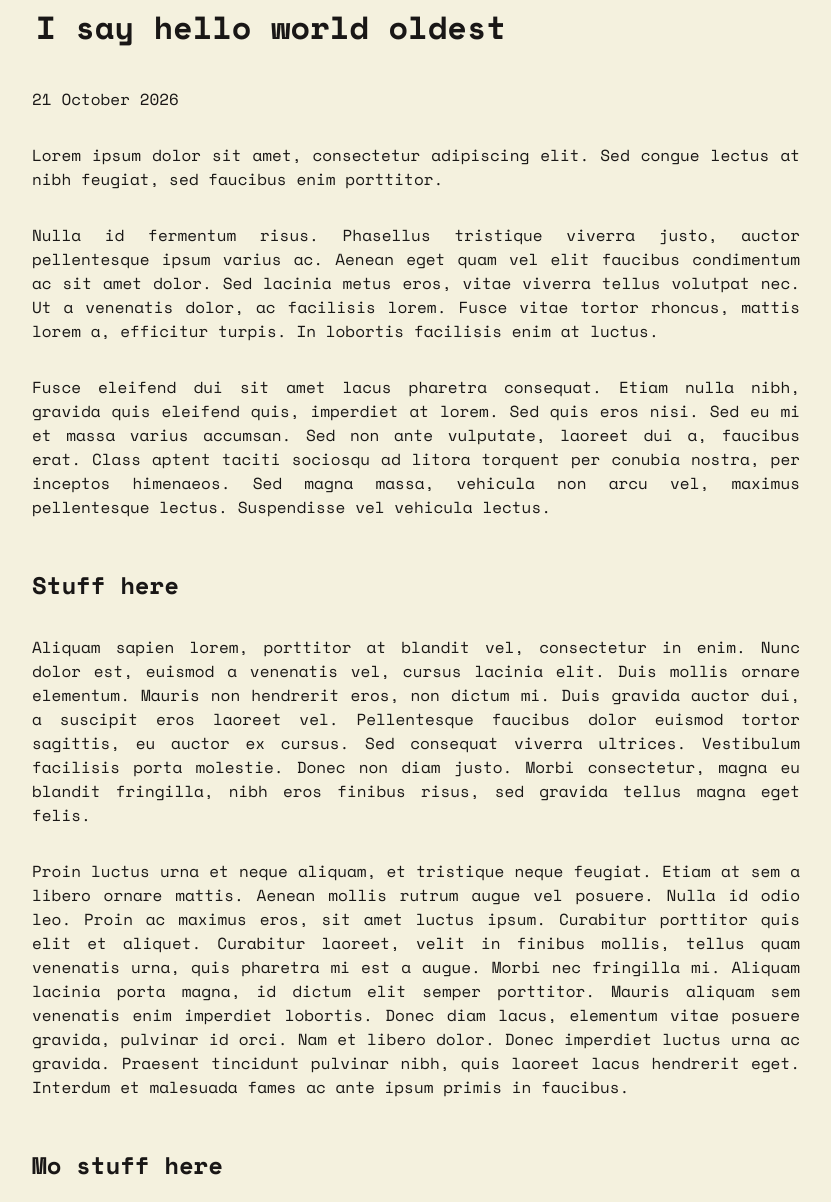
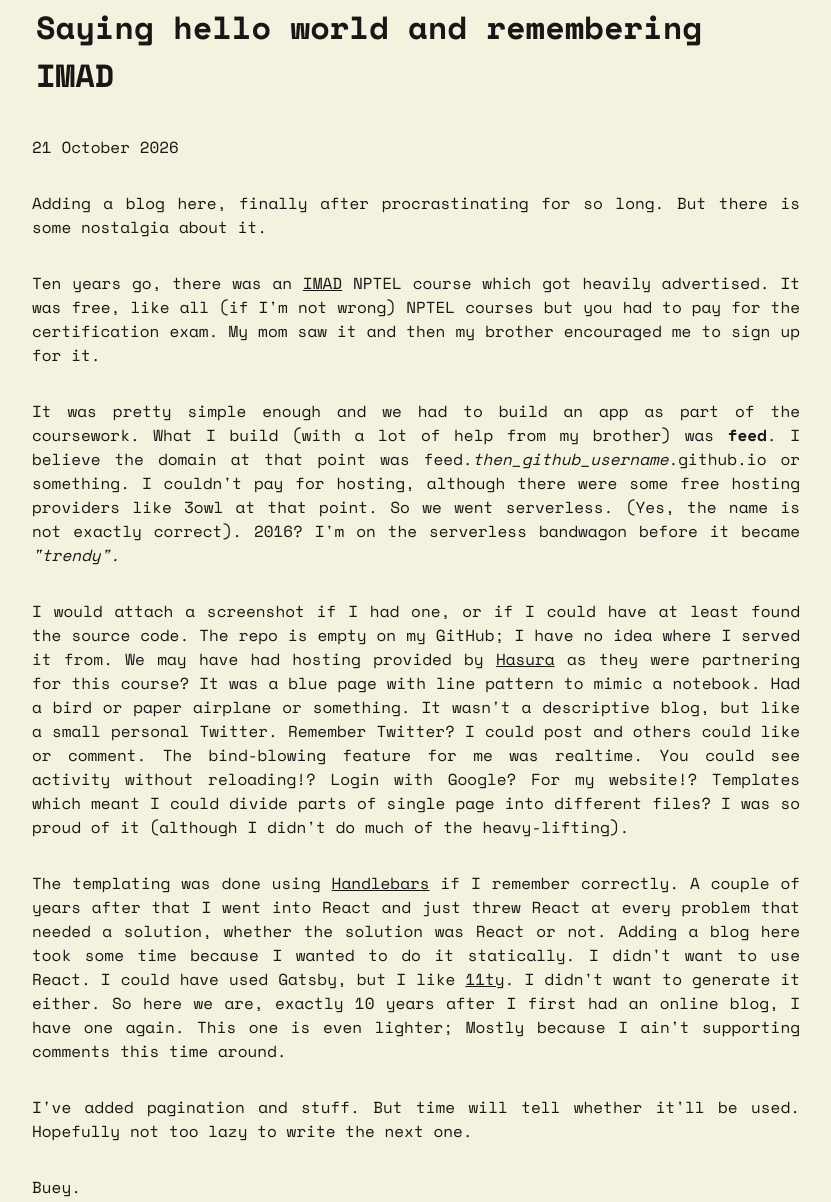
Before and after one commit to aadithyen/aadithyen.me, an Eleventy site: page blog/00_hello_world.md in a window 1280 px wide. Shown: the part 221-1423 px from the top of the page, without its empty margins (224-1055 px from the left). Built offline with nearby package versions, Linux system fonts and the light colour scheme; Eleventy itself is replaced by a stand-in of ours; files that its build step writes are made by us from their sources.

Commit message:
first post and finalize blog

```diff
--- a/blog/00_hello_world.md
+++ b/blog/00_hello_world.md
@@ -1,33 +1,46 @@
 ---
-title: I say hello world oldest
+title: Saying hello world and remembering IMAD
 description: Adding a blog here, so first post has to be hello world!
 ---
 
-Lorem ipsum dolor sit amet, consectetur adipiscing elit. Sed congue lectus at nibh feugiat, sed faucibus enim porttitor.
+Adding a blog here, finally after procrastinating for so long. But there is some
+nostalgia about it.
 
-Nulla id fermentum risus. Phasellus tristique viverra justo, auctor pellentesque ipsum varius ac. Aenean eget quam vel elit faucibus condimentum ac sit amet dolor. Sed lacinia metus eros, vitae viverra tellus volutpat nec. Ut a venenatis dolor, ac facilisis lorem. Fusce vitae tortor rhoncus, mattis lorem a, efficitur turpis. In lobortis facilisis enim at luctus.
+Ten years go, there was an
+[IMAD](https://onlinecourses-archive.nptel.ac.in/noc16_cs23/preview) NPTEL
+course which got heavily advertised. It was free, like all (if I'm not wrong)
+NPTEL courses but you had to pay for the certification exam. My mom saw it and
+then my brother encouraged me to sign up for it.
 
-Fusce eleifend dui sit amet lacus pharetra consequat. Etiam nulla nibh, gravida quis eleifend quis, imperdiet at lorem. Sed quis eros nisi. Sed eu mi et massa varius accumsan. Sed non ante vulputate, laoreet dui a, faucibus erat. Class aptent taciti sociosqu ad litora torquent per conubia nostra, per inceptos himenaeos. Sed magna massa, vehicula non arcu vel, maximus pellentesque lectus. Suspendisse vel vehicula lectus.
+It was pretty simple enough and we had to build an app as part of the
+coursework. What I build (with a lot of help from my brother) was **feed**. I
+believe the domain at that point was feed._then_github_username_.github.io or
+something. I couldn't pay for hosting, although there were some free hosting
+providers like 3owl at that point. So we went serverless. (Yes, the name is not
+exactly correct). 2016? I'm on the serverless bandwagon before it became
+_"trendy"._
 
-## Stuff here
+I would attach a screenshot if I had one, or if I could have at least found the
+source code. The repo is empty on my GitHub; I have no idea where I served it
+from. We may have had hosting provided by [Hasura](https://hasura.io/) as they
+were partnering for this course? It was a blue page with line pattern to mimic a
+notebook. Had a bird or paper airplane or something. It wasn't a descriptive
+blog, but like a small personal Twitter. Remember Twitter? I could post and
+others could like or comment. The bind-blowing feature for me was realtime. You
+could see activity without reloading!? Login with Google? For my website!?
+Templates which meant I could divide parts of single page into different files?
+I was so proud of it (although I didn't do much of the heavy-lifting).
 
-Aliquam sapien lorem, porttitor at blandit vel, consectetur in enim. Nunc dolor est, euismod a venenatis vel, cursus lacinia elit. Duis mollis ornare elementum. Mauris non hendrerit eros, non dictum mi. Duis gravida auctor dui, a suscipit eros laoreet vel. Pellentesque faucibus dolor euismod tortor sagittis, eu auctor ex cursus. Sed consequat viverra ultrices. Vestibulum facilisis porta molestie. Donec non diam justo. Morbi consectetur, magna eu blandit fringilla, nibh eros finibus risus, sed gravida tellus magna eget felis.
+The templating was done using [Handlebars](https://handlebarsjs.com) if I
+remember correctly. A couple of years after that I went into React and just
+threw React at every problem that needed a solution, whether the solution was
+React or not. Adding a blog here took some time because I wanted to do it
+statically. I didn't want to use React. I could have used Gatsby, but I like
+[11ty](https://11ty.dev). I didn't want to generate it either. So here we are,
+exactly 10 years after I first had an online blog, I have one again. This one is
+even lighter; Mostly because I ain't supporting comments this time around.
 
-Proin luctus urna et neque aliquam, et tristique neque feugiat. Etiam at sem a libero ornare mattis. Aenean mollis rutrum augue vel posuere. Nulla id odio leo. Proin ac maximus eros, sit amet luctus ipsum. Curabitur porttitor quis elit et aliquet. Curabitur laoreet, velit in finibus mollis, tellus quam venenatis urna, quis pharetra mi est a augue. Morbi nec fringilla mi. Aliquam lacinia porta magna, id dictum elit semper porttitor. Mauris aliquam sem venenatis enim imperdiet lobortis. Donec diam lacus, elementum vitae posuere gravida, pulvinar id orci. Nam et libero dolor. Donec imperdiet luctus urna ac gravida. Praesent tincidunt pulvinar nibh, quis laoreet lacus hendrerit eget. Interdum et malesuada fames ac ante ipsum primis in faucibus.
+I've added pagination and stuff. But time will tell whether it'll be used.
+Hopefully not too lazy to write the next one.
 
-## Mo stuff here
-
-Vestibulum ante ipsum primis in faucibus orci luctus et ultrices posuere cubilia curae; Fusce vehicula pellentesque ante, sed tempor ipsum iaculis sed. Proin pretium risus in mi cursus, eu tincidunt nunc aliquet. Morbi pretium congue erat, in ultrices nulla lobortis sit amet. Curabitur semper lectus in augue venenatis sodales. Nullam enim augue, feugiat rhoncus ornare nec, facilisis at lectus. Fusce pharetra sem orci, vel tristique lacus sodales ut. Orci varius natoque penatibus et magnis dis parturient montes, nascetur ridiculus mus. Pellentesque bibendum luctus justo, sit amet facilisis est mattis ut. Aliquam dui leo, lacinia porta porttitor a, posuere nec lacus.
-
-`Proin in pretium enim. Fusce sit amet consequat lorem. Praesent consectetur nec neque quis tincidunt. Nullam scelerisque enim viverra, lacinia erat nec, efficitur neque. In vel commodo sem. Vestibulum cursus nisi ut mauris interdum ornare. Aenean semper tincidunt odio, nec semper quam varius ac. Donec facilisis commodo fermentum. Aenean nec quam non nibh faucibus ullamcorper ut eu risus. Nam velit mauris, hendrerit sed ligula et, cursus imperdiet eros. Sed a arcu scelerisque, egestas mi sed, porta leo. Integer quis metus ullamcorper, semper mauris ut, vulputate odio.`
-
-`aasdf
-sdfadsf`
-
-In ultrices ante sed magna tempus, sit amet rhoncus neque convallis. Nulla erat augue, lacinia et luctus sit amet, eleifend id purus. Pellentesque vel justo eu dui laoreet molestie. Nulla nisi ante, efficitur sit amet posuere et, rutrum ac orci. Nam aliquet est ut ante porta, a molestie elit auctor. Aliquam id nibh massa. Quisque id semper purus, non tincidunt purus. Aenean pharetra sagittis sollicitudin. Fusce vestibulum erat id turpis porta, ut laoreet eros congue.
-
-Duis eros lacus, lacinia nec porttitor vitae, convallis in purus. Duis sit amet sollicitudin tellus, quis aliquam massa. Proin erat leo, ultricies et ante ac, laoreet laoreet velit. Sed vulputate nulla non metus ornare, vitae dictum ligula tincidunt. Suspendisse consectetur nulla erat, sit amet consequat nisi lacinia ut. Nulla enim ligula, congue et mi sed, suscipit tempus odio. Nam lacinia molestie tortor ut efficitur. Nulla molestie nisl eget quam hendrerit, id posuere nisl tincidunt. Maecenas eu iaculis urna, ac interdum massa. Mauris elit elit, tincidunt at ultricies eget, vehicula quis ligula. Nam in faucibus massa, nec volutpat felis. Nunc congue lorem ac nisl molestie euismod. Phasellus lectus erat, porta convallis orci a, ornare ultricies dui. Nullam ex risus, auctor a magna et, pharetra aliquam massa. Nam eget urna ligula.
-
-Duis euismod justo eu tempor porta. Vestibulum et metus eleifend, tincidunt libero in, laoreet magna. Proin pellentesque, justo eu porttitor aliquet, massa odio dictum nulla, id viverra lorem arcu quis libero. Sed eget egestas nulla. Sed sit amet elit eget diam molestie suscipit. Pellentesque vitae tempus elit. Nullam molestie urna id egestas efficitur. In rhoncus velit leo, convallis pharetra ligula viverra non. Sed et venenatis ligula, vel sagittis mauris. Donec scelerisque fermentum felis, eu tristique elit pretium nec. Cras semper enim id quam maximus rutrum quis tempus enim. In quam leo, ultrices sed porttitor et, ornare id arcu. Nunc id fermentum metus.
-
-Aliquam fringilla nulla nunc, at eleifend tellus tempus quis. Nunc tincidunt sem vel velit auctor, sit amet pretium justo mollis. Nunc felis nisl, fringilla sed iaculis pharetra, gravida ac risus. Proin luctus dapibus tellus, quis imperdiet enim. Curabitur scelerisque ex vel sapien euismod, sit amet lacinia arcu mollis. Pellentesque lacinia orci id interdum finibus. Praesent maximus, augue sit amet porta cursus, felis lorem dictum ante, a hendrerit lectus diam quis ligula. Praesent vel ipsum ipsum. Phasellus malesuada ornare augue, ac euismod velit pharetra eu. Integer eu sollicitudin purus, sit amet molestie magna. Fusce viverra ante quis ante tincidunt, a lobortis sem imperdiet. Etiam diam massa, blandit non neque sagittis, hendrerit varius ex. f just leaving this blog be.
+Buey.
--- /dev/null
+++ b/pages/blog.css
@@ -0,0 +1,29 @@
+main {
+  display: flex;
+  flex-direction: column;
+  gap: 3rem;
+}
+
+.post-list {
+  display: flex;
+  flex-direction: column;
+  gap: 2rem;
+}
+
+.pagination {
+  display: flex;
+  gap: 1rem;
+  align-items: center;
+}
+
+main a {
+  text-decoration: none;
+}
+
+main a:hover {
+  text-decoration: underline;
+}
+
+article .post-date {
+  font-size: 0.9rem;
+}
--- a/styles/main.css
+++ b/styles/main.css
@@ -9,11 +9,16 @@ body {
   display: flex;
   flex-direction: column;
   padding: 0 10px;
-  padding-bottom: 50px;
   min-height: 100vh;
   min-height: -webkit-fill-available;
   min-height: fill-available;
   gap: 100px;
+}
+
+body::after {
+  content: "";
+  display: block;
+  height: 5rem;
 }
 
 html {
@@ -24,6 +29,5 @@ html {
 @media screen and (min-width: 600px) {
   body {
     padding: 0 20vw;
-    padding-bottom: 50px;
   }
 }
--- a/styles/typography.css
+++ b/styles/typography.css
@@ -17,6 +17,7 @@ h1 {
 
 p {
   text-align: justify;
+  font-size: 1rem;
 }
 
 a {
```
Also changed, not shown: blog/01_hello_world.md (deleted, +0 -33 lines), blog/03_hello_world.md (deleted, +0 -33 lines), blog/04_hello_world.md (deleted, +0 -35 lines), pages/blog.11tydata.js (added, +12 -0 lines), pages/blog.njk (+28 -1 lines), partials/featured_posts.njk (+8 -5 lines), .prettierrc.json (added).
